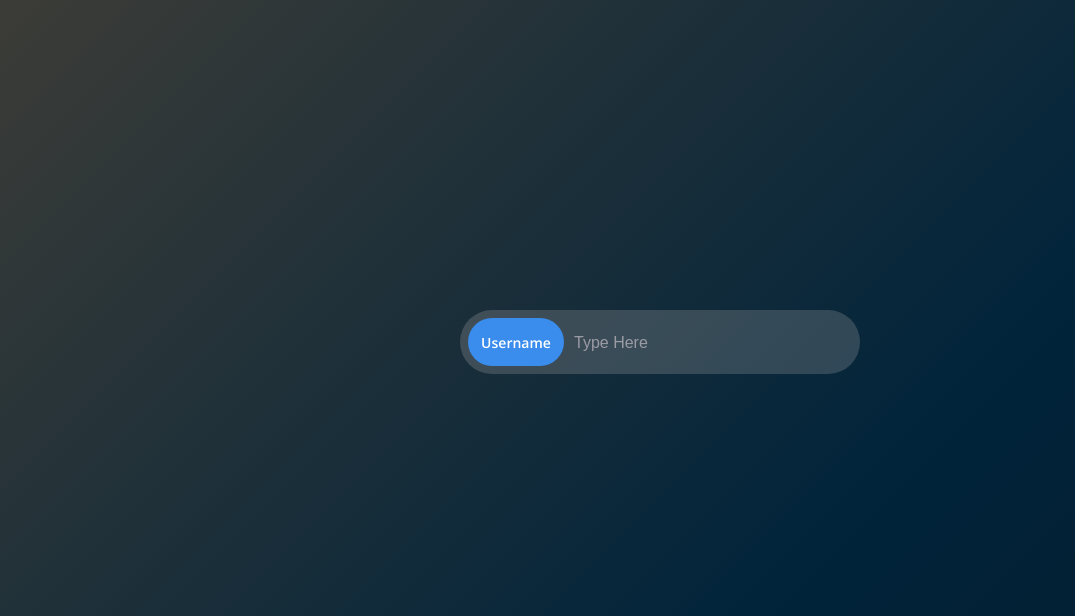
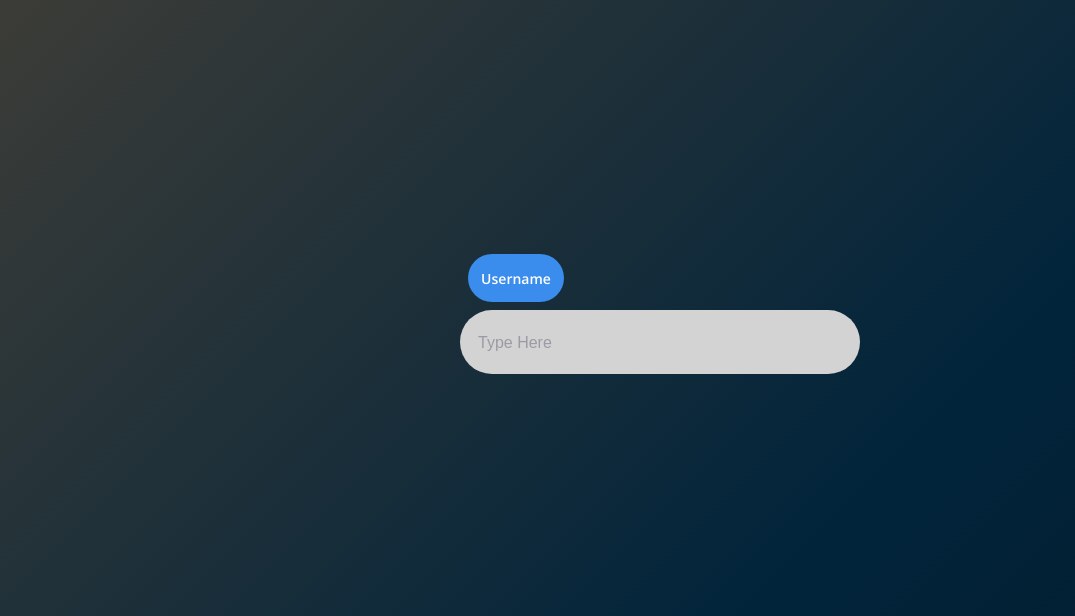
Before and after one commit to gayatrisrinivasan/flimely, a PHP site: page /name.html in a window 1280 px wide. Shown: the top 616 px of the page, without its empty margins (0-1075 px from the left). Run offline with PHP 8.4, Linux system fonts and the light colour scheme.

Commit message:
changes to colors and animation

```diff
--- a/name.html
+++ b/name.html
@@ -13,8 +13,7 @@
 <body>
 
         <div class="textbox">
-            <input placeholder="Type Here"
-            />
+            <input placeholder="Type Here" autofocus="autofocus" />
             <span>
                 Username
             </span>
--- a/style.css
+++ b/style.css
@@ -27,7 +27,7 @@ h1 {
     width: 400px;
     border: 0;
     border-radius: 4rem;
-    background-color: rgba(197, 193, 193, 0.219);
+    background-color: lightgray;
 ;
 }
 
@@ -58,10 +58,11 @@ input {
     font-size: 1rem;
     text-indent: 0.625rem;
     transition: all 0.35s;
+
 }
 
 input, select, textarea{
-    color: #ffffff;
+    color: black;
 }
 
 input::placeholder { color: #9b9ba5;}
```
